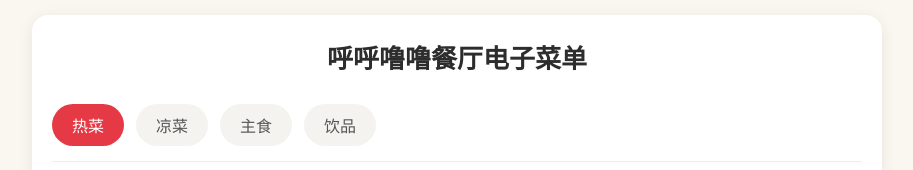
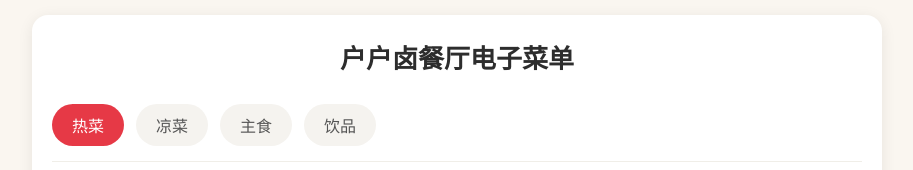
Before and after one commit to baobaotou/huhulululu-restaurant-menu, a plain HTML site: page index.html in a window 1280 px wide. Shown: the top 170 px of the page, without its empty margins (183-1096 px from the left). Drawn offline with Linux system fonts and the light colour scheme.

Commit message:
Update index.html

```diff
--- a/index.html
+++ b/index.html
@@ -3,7 +3,7 @@
 <head>
     <meta charset="UTF-8">
     <meta name="viewport" content="width=device-width, initial-scale=1.0">
-    <title>呼呼噜噜餐厅电子菜单</title>
+    <title>户户卤餐厅电子菜单</title>
     <style>
         * {
             margin: 0;
@@ -138,7 +138,7 @@
 </head>
 <body>
     <div class="menu-wrap">
-        <h1>呼呼噜噜餐厅电子菜单</h1>
+        <h1>户户卤餐厅电子菜单</h1>
         <div class="category-nav" id="categoryNav"></div>
         <div class="dish-grid" id="dishGrid"></div>
     </div>
```
